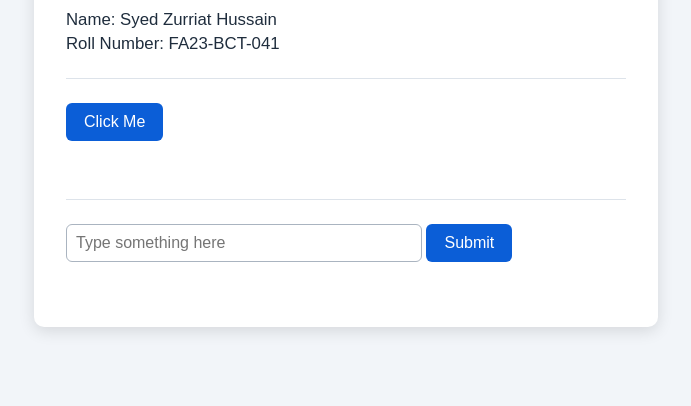
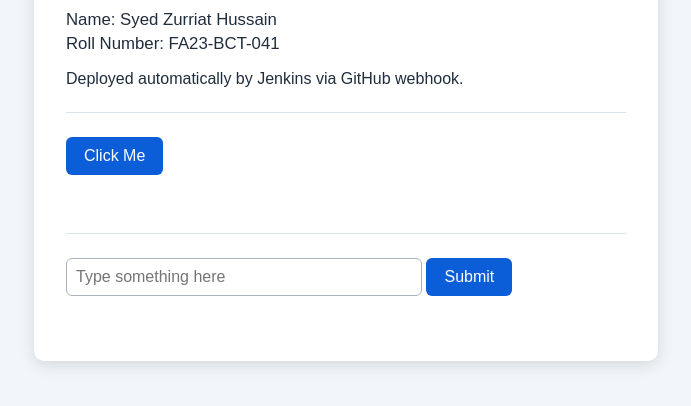
Before and after one commit to Zurriat-Syed/cicd-assignment-FA23-BCT-041, a plain HTML site: page index.html in a window 1280 px wide. Shown: the part 140-546 px from the top of the page, without its empty margins (294-985 px from the left). Drawn offline with Linux system fonts and the light colour scheme.

Commit message:
Add footer line to page (webhook-triggered build demo)

```diff
--- a/index.html
+++ b/index.html
@@ -24,6 +24,7 @@
       <p>Name: <span id="name">Syed Zurriat Hussain</span></p>
       <p>Roll Number: <span id="roll">FA23-BCT-041</span></p>
     </div>
+    <p id="footer">Deployed automatically by Jenkins via GitHub webhook.</p>
     <hr>
     <button id="msg-btn" type="button">Click Me</button>
     <div id="message"></div>
```
